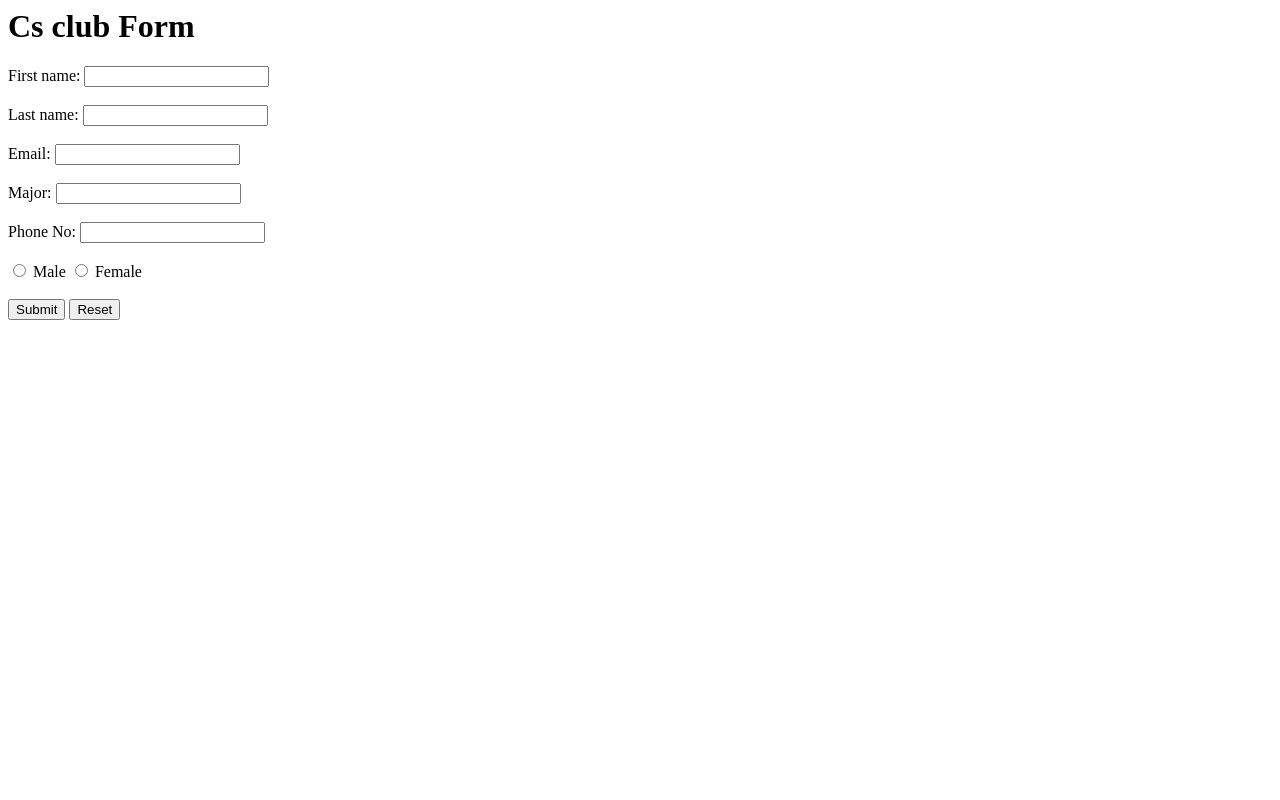
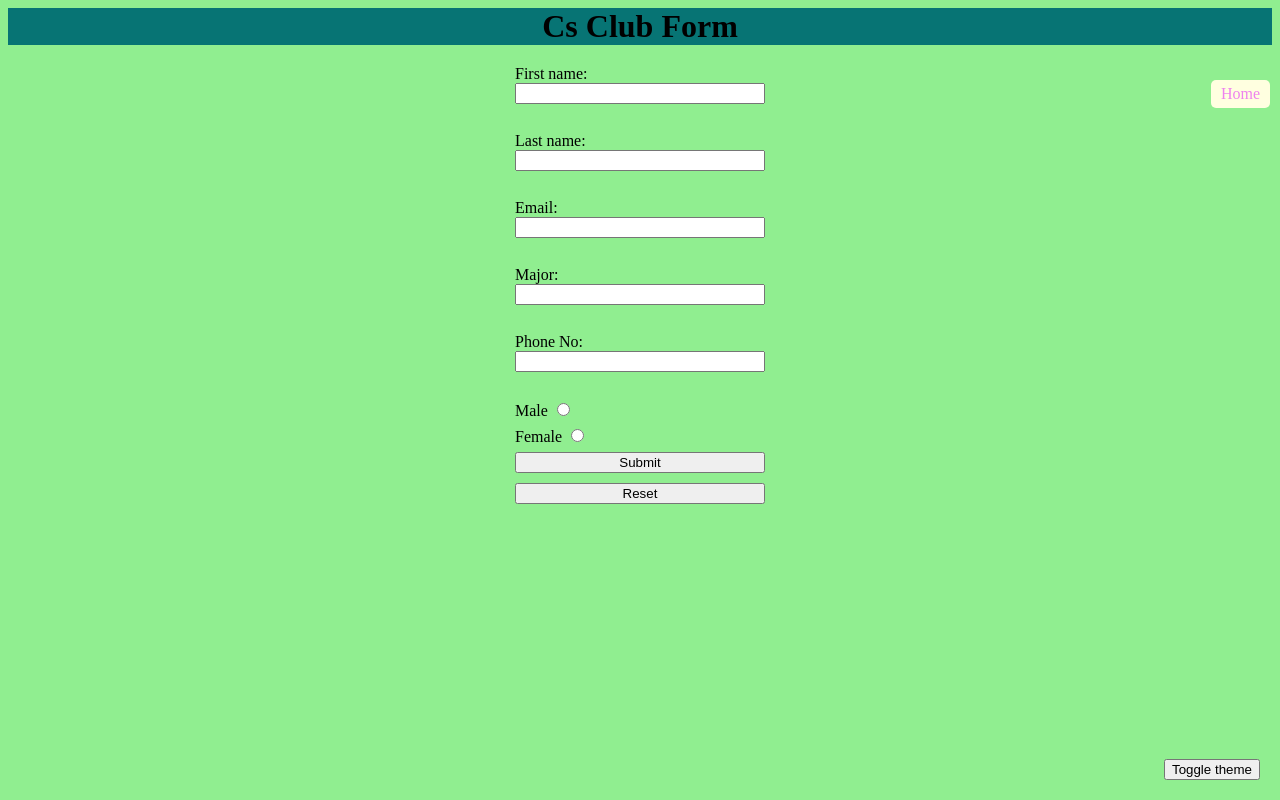
Before and after one commit to bkadel1/2024Cs355, a plain HTML site: page page2.html in a window 1280 px wide. Drawn offline with Linux system fonts and the light colour scheme.

Commit message:
added local storage and toggle

```diff
--- a/page2.html
+++ b/page2.html
@@ -1,34 +1,43 @@
 <html>
   <head>
-    <meta charset="UTF-8">
-    <meta name="viewport" content="width=device-width, initial-scale=1.0">
-    <link rel="stylesheet" href="style.css">
-    <script src="script.js"></script>
-    <title>Page 1</title>
-    <h1> Cs club Form</h1>
-
+    <meta charset="UTF-8" />
+    <meta name="viewport" content="width=device-width, initial-scale=1.0" />
+    <link rel="stylesheet" href="style.css" />
+    <title>Page 2</title>
   </head>
   <body>
-        <form action="">
+    <div class="header">
+      <h1>Cs Club Form</h1>
+    </div>
+    <div class="form-container">
+      <form action="page3.html" id="myForm">
         <label for="name">First name:</label>
-            <input type="text" id="first name" name="First name" required><br><br>
-            <label for="name" >Last name:</label>
-            <input type="text" id="Last name" name="Last name" required><br><br>
+        <input type="text" id="first name" name="firstName" required /><br />
+        <label for="name">Last name:</label>
+        <input type="text" id="Last name" name="lastName" required /><br />
         <label for="Email">Email:</label>
-            <input type="text" id="Email" name="email" required><br><br>
+        <input type="text" id="Email" name="email" required /><br />
         <label for="Major">Major:</label>
-            <input type="text" id="Major" name="Major"><br><br>
+        <input type="text" id="Major" name="major" /><br />
         <label for="number">Phone No:</label>
-            <input type="number" id="Phone" name="Phone"><br><br>
-            <input type="radio" id="radio" name="gender" value="M" id="Male">
-            <label for="Male"> Male</label>
-            <input type="radio" id="radio" name="gender" value="F" id="Female">
-            <label for="Female"> Female</label>
-            <br><br>
-            <input type="submit" value="Submit">
-            <input type="Reset" value="Reset">
+        <input type="number" id="Phone" name="phone" /><br />
+        <label for="Male">
+          Male <input type="radio" id="radio" name="gender" value="M" id="Male"
+        /></label>
+
+        <label for="Female">
+          Female
+          <input type="radio" id="radio" name="gender" value="F" id="Female"
+        /></label>
+
+        <input type="submit" value="Submit" />
+        <input type="Reset" value="Reset" />
       </form>
+    </div>
+    <button class="dark-mode-toggle">Toggle theme</button>
 
+    <a href="index.html" class="home-button">Home</a>
 
+    <script src="script.js"></script>
   </body>
 </html>
--- a/script.js
+++ b/script.js
@@ -1,14 +1,25 @@
-const $ =docmunet.querySelector.bind(document);
-$('darkBtn').addEventListener('click', toggleDark)
+const $ = document.querySelector.bind(document);
+
+$('.dark-mode-toggle').addEventListener('click', toggleDark)
 
 function toggleDark(){
     if($(':root').hasAttribute('dark-mode')){
         $(':root').removeAttribute('dark-mode');
+        localStorage.removeItem("dark-mode")
     }else{
-        $(':root').setAttribute('dark-mode', ture);
+        $(':root').setAttribute('dark-mode', true);
+        localStorage.setItem("dark-mode", true)
+
     }
-    const savedDarkMode = localStorage.getItem('darkMode');
-    if (savedDarkMode === 'true') {
-        toggleDark();
+
+}
+
+document.addEventListener("DOMContentLoaded", () => {
+    const lsData = localStorage.getItem("dark-mode");
+    console.log({lsData})
+    if(lsData == 'true') {
+        $(':root').setAttribute('dark-mode', true);
+    } else {
+        $(':root').removeAttribute('dark-mode');
     }
-}
+})
--- a/style.css
+++ b/style.css
@@ -1,5 +1,17 @@
+:root {
+    --bg-color: lightgreen;
+    --text-color: black;
+}
+
+:root[dark-mode="true"] {
+    --bg-color: black;
+    --text-color: white;
+}
+
 body {
     transition: background-color 0.5s;
+    background-color: var(--bg-color);
+    color: var(--text-color);
 }
 
 .dark-mode {
@@ -13,3 +25,44 @@ body {
     right: 20px;
     cursor: pointer;
 }
+.header {
+    text-align: center;
+    margin-bottom: 20px;
+    text-decoration: double;
+    background-color: rgb(7, 116, 116);
+
+}
+h1 {
+    margin: 0;
+}
+.home-button {
+    position: absolute;
+    top: 80px;
+    right: 10px;
+    text-decoration: none;
+    padding: 5px 10px;
+    background-color: lightyellow;
+    color:violet;
+    border-radius: 5px;
+
+}
+.form-container {
+    width: 40%;
+    max-width: 250px;
+    margin:auto;
+    display:auto;
+}
+
+form {
+    display: flex;
+    flex-direction: column;
+}
+
+label {
+    margin-bottom: 0px;
+}
+
+input {
+    margin-bottom: 10px;
+    display: inline-block;
+}
```
Also changed, not shown: index.html (+20 -12 lines), page3.html (added, +31 -0 lines), resultParse.js (deleted, +0 -7 lines). Lines whose indentation alone changed are shown as unchanged.
